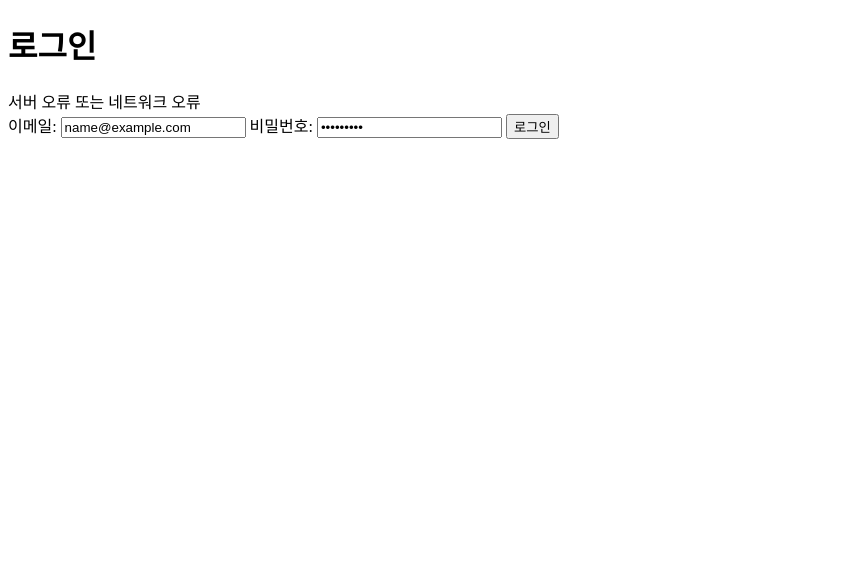
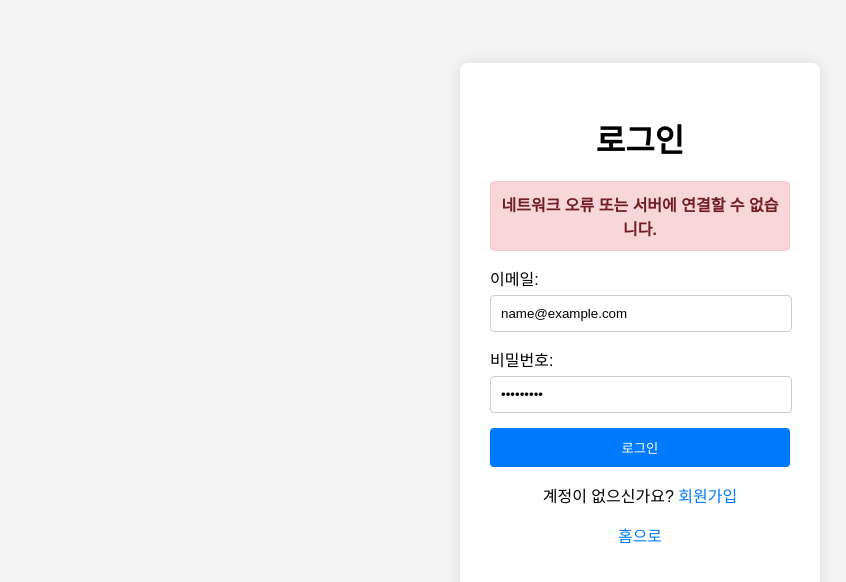
Before and after one commit to COZYNobell/my-website, a website: page public/login.html in a window 1280 px wide. Both pictures are taken after typing "name@example.com", "Sample123" into the empty fields and a click on the button "로그인". Shown: the whole page, without its empty margins (0-846 px from the left). Drawn offline with Linux system fonts and the light colour scheme; no server answers.

Commit message:
Update login.html

```diff
--- a/public/login.html
+++ b/public/login.html
@@ -4,7 +4,18 @@
     <meta charset="UTF-8">
     <title>로그인</title>
     <style>
-        /* 스타일 생략 - 기존과 동일 */
+        body { font-family: sans-serif; display: flex; justify-content: center; align-items: center; min-height: 80vh; background-color: #f4f4f4; }
+        .container { background-color: white; padding: 30px; border-radius: 8px; box-shadow: 0 0 15px rgba(0,0,0,0.1); width: 300px; }
+        h1 { text-align: center; margin-bottom: 20px; }
+        label { display: block; margin-bottom: 5px; }
+        input[type="email"], input[type="password"] { width: calc(100% - 20px); padding: 10px; margin-bottom: 15px; border: 1px solid #ccc; border-radius: 4px; }
+        button { width: 100%; padding: 10px; background-color: #007bff; color: white; border: none; border-radius: 4px; cursor: pointer; }
+        button:hover { background-color: #0056b3; }
+        .message-box { margin-bottom: 15px; padding: 10px; border-radius: 4px; text-align: center; font-weight: bold; display: none; /* 기본적으로 숨김 */ }
+        .message-box.error { color: #721c24; background-color: #f8d7da; border: 1px solid #f5c6cb; }
+        .message-box.success { color: #155724; background-color: #d4edda; border: 1px solid #c3e6cb; }
+        .nav-links { margin-top:15px; text-align:center; }
+        .nav-links a { color: #007bff; text-decoration: none; }
     </style>
 </head>
 <body>
@@ -12,47 +23,80 @@
         <h1>로그인</h1>
         <div id="message-box" class="message-box"></div>
         <form id="loginForm">
-            <label for="email">이메일:</label>
-            <input type="email" id="email" required>
-            <label for="password">비밀번호:</label>
-            <input type="password" id="password" required>
+            <div>
+                <label for="email">이메일:</label>
+                <input type="email" id="email" name="email" required>
+            </div>
+            <div>
+                <label for="password">비밀번호:</label>
+                <input type="password" id="password" name="password" required>
+            </div>
             <button type="submit">로그인</button>
         </form>
+        <div class="nav-links">
+            <p>계정이 없으신가요? <a href="/signup.html">회원가입</a></p>
+            <p><a href="/">홈으로</a></p>
+        </div>
     </div>
 
     <script>
-        const API_URL = "https://7bsjoaagma.execute-api.ap-northeast-2.amazonaws.com/test2/api";
+        const API_GATEWAY_BASE_URL = "https://7bsjoaagma.execute-api.ap-northeast-2.amazonaws.com/test2/api";
         const loginForm = document.getElementById('loginForm');
         const messageBox = document.getElementById('message-box');
 
+        window.onload = function() {
+            const urlParams = new URLSearchParams(window.location.search);
+            const signupStatus = urlParams.get('signup');
+            const userEmail = urlParams.get('email');
+
+            if (signupStatus === 'success') {
+                messageBox.textContent = `회원가입 성공! ${decodeURIComponent(userEmail || '')}님, 로그인해주세요.`;
+                messageBox.className = 'message-box success';
+                messageBox.style.display = 'block';
+                if (userEmail) {
+                    document.getElementById('email').value = decodeURIComponent(userEmail);
+                }
+            }
+        }
+
         loginForm.addEventListener('submit', async function(e) {
             e.preventDefault();
-            messageBox.style.display = 'none';
 
             const email = document.getElementById('email').value;
             const password = document.getElementById('password').value;
 
+            messageBox.style.display = 'none';
+            messageBox.textContent = '';
+
             try {
-                const response = await fetch(API_URL, {
+                const response = await fetch(API_GATEWAY_BASE_URL, {
                     method: 'POST',
                     headers: { 'Content-Type': 'application/json' },
-                    body: JSON.stringify({ action: "login", email, password })
+                    body: JSON.stringify({
+                        action: "login",
+                        email: email,
+                        password: password
+                    })
                 });
 
                 const result = await response.json();
 
-                if (response.ok && result.token) {
-                    localStorage.setItem('token', result.token);
-                    localStorage.setItem('userEmail', email);
-                    window.location.href = '/dashboard.html';
+                if (response.ok) {
+                    if (result.token) {
+                        localStorage.setItem('token', result.token);
+                        localStorage.setItem('userEmail', email);
+                        window.location.href = '/dashboard.html';
+                    } else {
+                        throw new Error('로그인에 성공했지만 인증 토큰을 받지 못했습니다.');
+                    }
                 } else {
-                    messageBox.textContent = result.message || '로그인 실패';
+                    messageBox.textContent = result.error || '로그인 실패: 알 수 없는 오류';
                     messageBox.className = 'message-box error';
                     messageBox.style.display = 'block';
                 }
             } catch (err) {
-                console.error("❌ 로그인 요청 실패:", err);
-                messageBox.textContent = '서버 오류 또는 네트워크 오류';
+                console.error('Fetch Error:', err);
+                messageBox.textContent = '네트워크 오류 또는 서버에 연결할 수 없습니다.';
                 messageBox.className = 'message-box error';
                 messageBox.style.display = 'block';
             }
```
